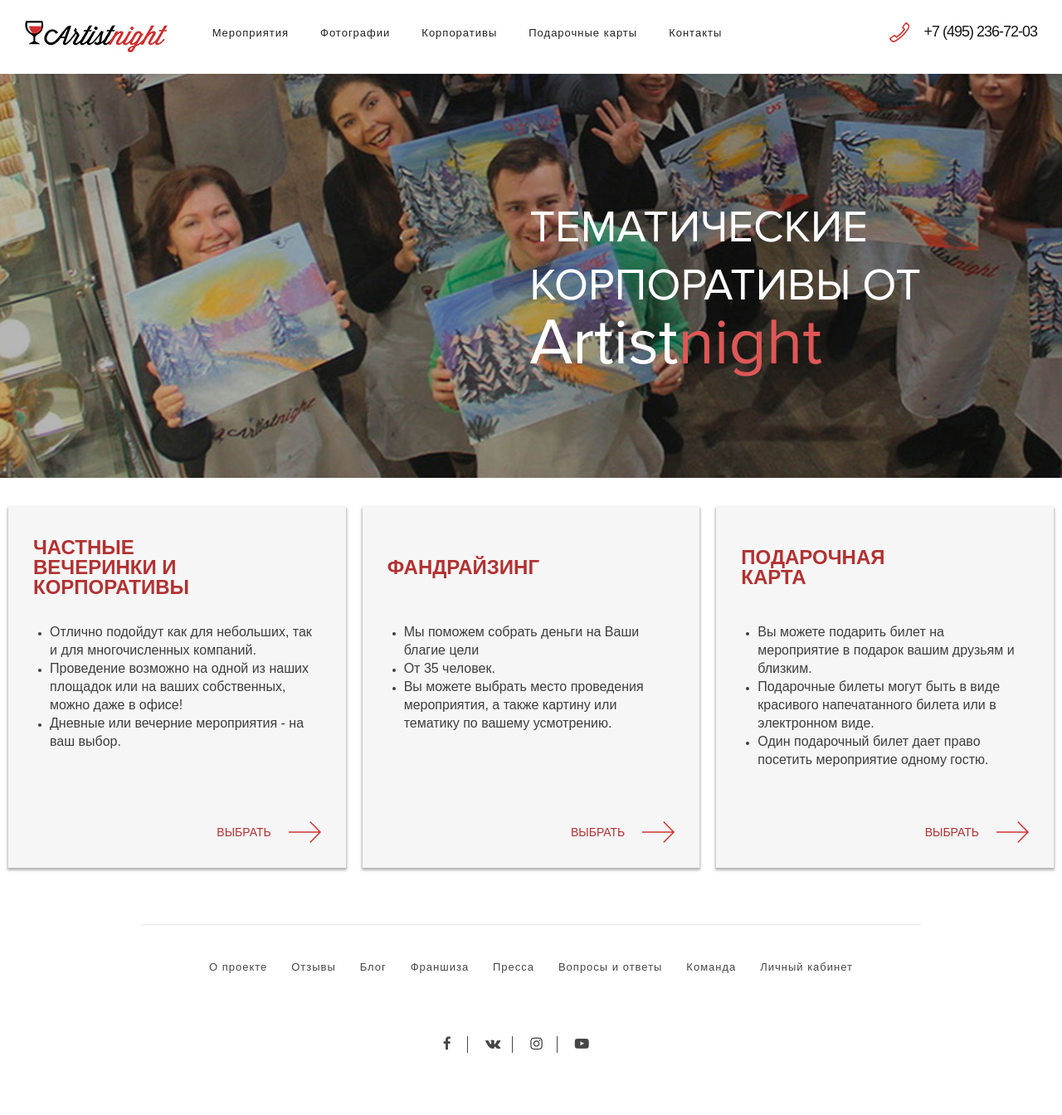
After one commit to trixter5/artistnight, a PHP site: page /corp.php in a window 1280 px wide. The commit adds this page. Shown: the whole page at 83% size. Run offline with PHP 8.4, Linux system fonts and the light colour scheme; some libraries are stand-ins or nearby versions.

Commit message:
страница корпоративы: +corp.php, +corp_bg.jpg, /style.css, /header.php

```diff
--- /dev/null
+++ b/corp.php
@@ -0,0 +1,91 @@
+
+<?php include('header.php');?>
+
+<main class="w-section main main--mainpage">
+      <div class="article_title" style="background-image: url('http://nl.trixte.bget.ru/markup/images/corp_bg.jpg')">
+        <div class="w-container">
+          <h1 class="article_title--h1 corp_h1">тематические<br>корпоративы от<br><span class="h1-80">Artist<span class="article_title--h1red">night</span></span></h1>
+        </div>
+      </div>
+      <div class="content">
+        <div class="w-row content_row">
+          <div class="w-col w-col-4">
+            <div class="team_item corp_item">
+              <div class="corp_head">
+                <h3 class="team_h3 corp_h3">ЧАСТНЫЕ<br>ВЕЧЕРИНКИ И <br>КОРПОРАТИВЫ</h3>
+              </div>
+              <div class="team_par">
+                <ul class="corp_list">
+                  <li class="corp_li">
+                    <div class="corp_li--text">Отлично подойдут как для небольших, так и для многочисленных компаний.</div>
+                  </li>
+                  <li class="corp_li">
+                    <div class="corp_li--text">Проведение возможно на одной из наших площадок или на ваших собственных, можно даже в офисе!</div>
+                  </li>
+                  <li class="corp_li">
+                    <div class="corp_li--text">Дневные или вечерние мероприятия - на ваш выбор.</div>
+                  </li>
+                </ul>
+              </div>
+              <div class="corp_next">
+                <a href="#" class="w-inline-block corp_link">
+                  <div class="corp_next--text">выбрать</div>
+                </a>
+              </div>
+            </div>
+          </div>
+          <div class="w-col w-col-4">
+            <div class="team_item corp_item">
+              <div class="corp_head">
+                <h3 class="team_h3 corp_h3">ФАНДРАЙЗИНГ</h3>
+              </div>
+              <div class="team_par">
+                <ul class="corp_list">
+                  <li class="corp_li">
+                    <div class="corp_li--text">Мы поможем собрать деньги на Ваши благие цели</div>
+                  </li>
+                  <li class="corp_li">
+                    <div class="corp_li--text">От 35 человек.</div>
+                  </li>
+                  <li class="corp_li">
+                    <div class="corp_li--text">Вы можете выбрать место проведения мероприятия, а также картину или тематику по вашему усмотрению.</div>
+                  </li>
+                </ul>
+              </div>
+              <div class="corp_next">
+                <a href="#" class="w-inline-block corp_link">
+                  <div class="corp_next--text">выбрать</div>
+                </a>
+              </div>
+            </div>
+          </div>
+          <div class="w-col w-col-4">
+            <div class="team_item corp_item">
+              <div class="corp_head">
+                <h3 class="team_h3 corp_h3">ПОДАРОЧНАЯ <br>КАРТА</h3>
+              </div>
+              <div class="team_par">
+                <ul class="corp_list">
+                  <li class="corp_li">
+                    <div class="corp_li--text">Вы можете подарить билет на мероприятие в подарок вашим друзьям и близким.</div>
+                  </li>
+                  <li class="corp_li">
+                    <div class="corp_li--text">Подарочные билеты могут быть в виде красивого напечатанного билета или в электронном виде.</div>
+                  </li>
+                  <li class="corp_li">
+                    <div class="corp_li--text">Один подарочный билет дает право посетить мероприятие одному гостю.</div>
+                  </li>
+                </ul>
+              </div>
+              <div class="corp_next">
+                <a href="#" class="w-inline-block corp_link">
+                  <div class="corp_next--text">выбрать</div>
+                </a>
+              </div>
+            </div>
+          </div>
+        </div>
+      </div>
+    </main>
+
+    <?php include('footer.php');?>
--- a/css/style.css
+++ b/css/style.css
@@ -766,6 +766,66 @@ a {
   float: left;
 }
 
+.corp_next {
+  position: absolute;
+  left: 0px;
+  right: 0px;
+  bottom: 0px;
+  margin-right: 30px;
+  margin-bottom: 30px;
+  text-align: right;
+}
+
+.corp_link {
+  height: 26px;
+  padding-right: 60px;
+  background-image: url('../images/read.png');
+  background-position: 100% 50%;
+  background-size: contain;
+  background-repeat: no-repeat;
+  line-height: 26px;
+  text-decoration: none;
+}
+
+.corp_next--text {
+  color: #b03231;
+  text-transform: uppercase;
+}
+
+.corp_list {
+  padding-left: 20px;
+  color: #3e3e3e;
+  font-size: 12px;
+}
+
+.corp_li--text {
+  color: #3e3e3e;
+  font-size: 16px;
+  line-height: 22px;
+}
+
+.corp_head {
+  min-height: 85px;
+  margin-bottom: 25px;
+  display: table;
+}
+
+.team_item.corp_item {
+  position: relative;
+  min-height: 435px;
+  box-shadow: 0 2px 3px 1px rgba(0, 0, 0, .3);
+}
+
+.team_h3.corp_h3 {
+  margin-bottom: 24px;
+  display: table-cell;
+  vertical-align: middle;
+}
+
+.article_title--h1.corp_h1 {
+  float: right;
+}
+
 @media (max-width: 1180px) {
   .menu_link {
     padding-top: 30px;
@@ -859,6 +919,9 @@ a {
   }
   .gift_text--h1 {
     font-size: 38px;
+  }
+  .team_item.corp_item {
+    padding-bottom: 65px;
   }
 }
 
@@ -967,6 +1030,13 @@ a {
   .button.gift_btn {
     float: none;
   }
+   .team_item.corp_item {
+    min-height: auto;
+  }
+  .article_title--h1.corp_h1 {
+    float: none;
+    font-size: 38px;
+}
 }
 
 @media (max-width: 479px) {
--- a/header.php
+++ b/header.php
@@ -24,7 +24,7 @@
             </a>
           </div>
           <div class="w-col w-col-7 w-col-small-4 topnav_col">
-            <nav role="navigation" class="w-nav-menu topnav_menu"><a href="#" class="w-nav-link menu_link">Мeроприятия</a><a href="#" class="w-nav-link menu_link">Фотографии</a><a href="#" class="w-nav-link menu_link">Корпоративы</a><a href="gift.php" class="w-nav-link menu_link">Подарочные карты</a><a href="#" class="w-nav-link menu_link">Контакты</a>
+            <nav role="navigation" class="w-nav-menu topnav_menu"><a href="#" class="w-nav-link menu_link">Мeроприятия</a><a href="#" class="w-nav-link menu_link">Фотографии</a><a href="corp.php" class="w-nav-link menu_link">Корпоративы</a><a href="gift.php" class="w-nav-link menu_link">Подарочные карты</a><a href="#" class="w-nav-link menu_link">Контакты</a>
             </nav>
           </div>
           <div class="w-col w-col-3 w-col-small-4 w-hidden-tiny">
```
Also changed, not shown: images/corp_bg.jpg (added).
